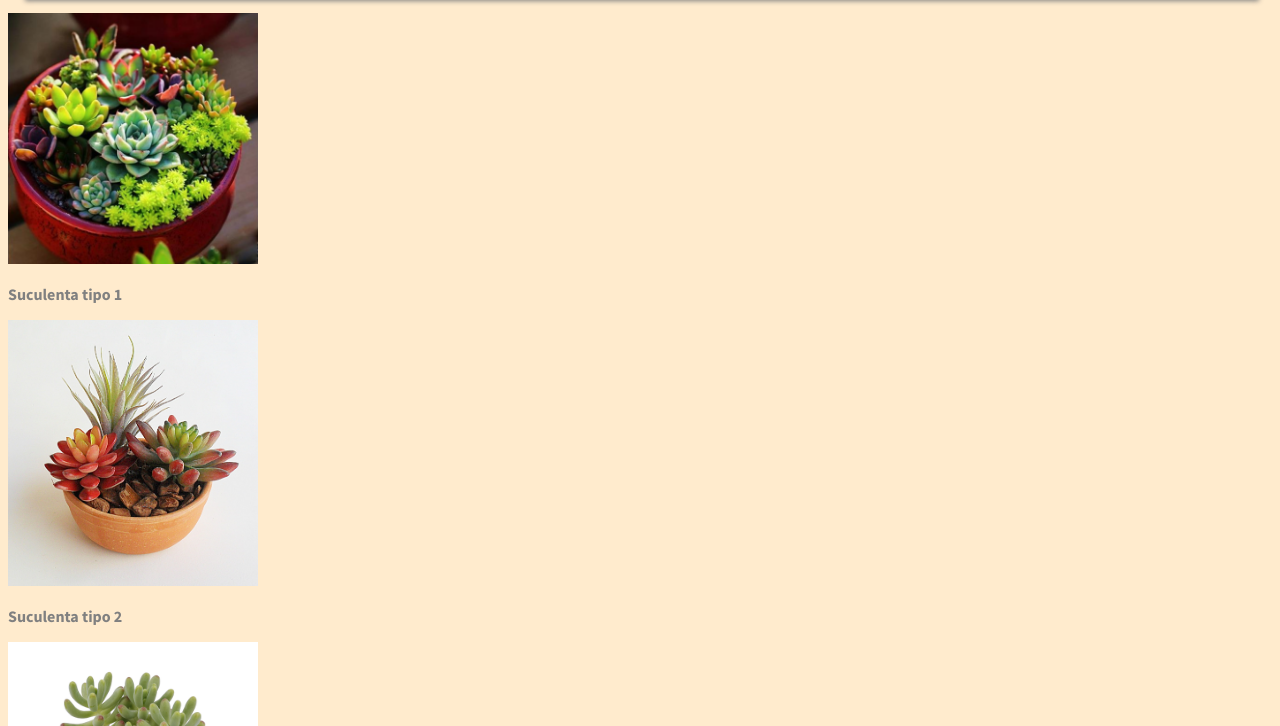
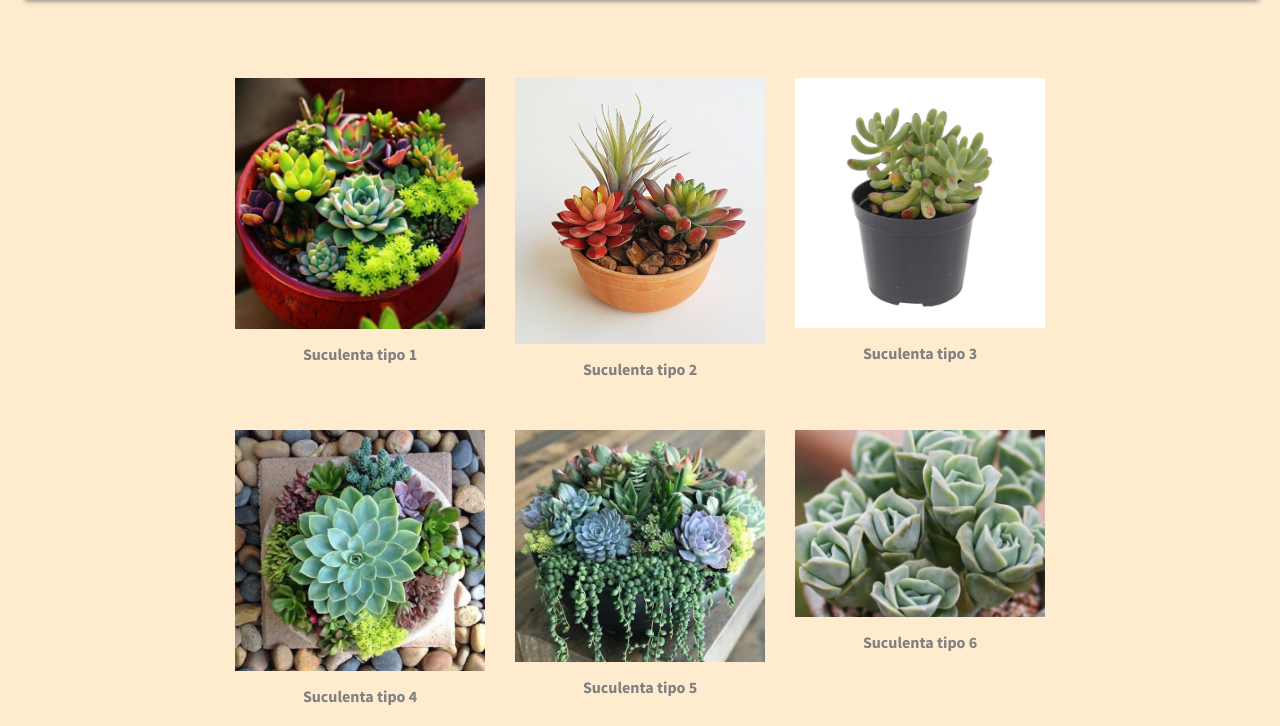
Before and after one commit to reprograma/Teens---resposividade, a plain HTML site: page index.html in a window 1280 px wide. Shown: the part 555-1281 px from the top of the page. Drawn offline with Linux system fonts and the light colour scheme.

Commit message:
estilo das img ok

```diff
--- a/index.html
+++ b/index.html
@@ -41,6 +41,9 @@
           quia veniam earum facilis autem libero.
         </p>
       </div>
+
+      <section>
+        <div class="main__trioSuculentas--container">
           <div>
             <img
               src="./images/suculenta-1.png"
@@ -62,6 +65,9 @@
             />
             <p>Suculenta tipo 3</p>
           </div>
+        </div>
+
+        <div class="main__trioSuculentas--container">
           <div>
             <img
               src="./images/suculenta-4.jpg"
@@ -83,6 +89,9 @@
             />
             <p>Suculenta tipo 6</p>
           </div>
+        </div>
+
+        <div class="main__trioSuculentas--container">
           <div>
             <img
               src="./images/suculenta-7.jpg"
@@ -104,6 +113,8 @@
             />
             <p>Suculenta tipo 9</p>
           </div>
+        </div>
+      </section>
     </main>
     <footer>
       <p>Obrigada por escolher as Suculentas da Harmonia!</p>
--- a/style.css
+++ b/style.css
@@ -79,9 +79,27 @@ li > a:hover {
 main img {
   max-width: 250px;
   min-width: 180px;
+  padding: 15px;
 }
 
-img + p{
- color: grey;
- font-weight: bold;
+img + p {
+  color: grey;
+  font-weight: bold;
+  margin-top: -4px;
 }
+
+.main__trioSuculentas--container {
+  display: flex;
+  justify-content: center;
+  align-items: flex-start;
+  flex-wrap: wrap;
+  margin: 20px;
+}
+
+.main__trioSuculentas--container>div {
+ text-align: center;
+}
+
+main>section{
+    margin-top: 70px;
+}
```
Lines whose indentation alone changed are shown as unchanged.
